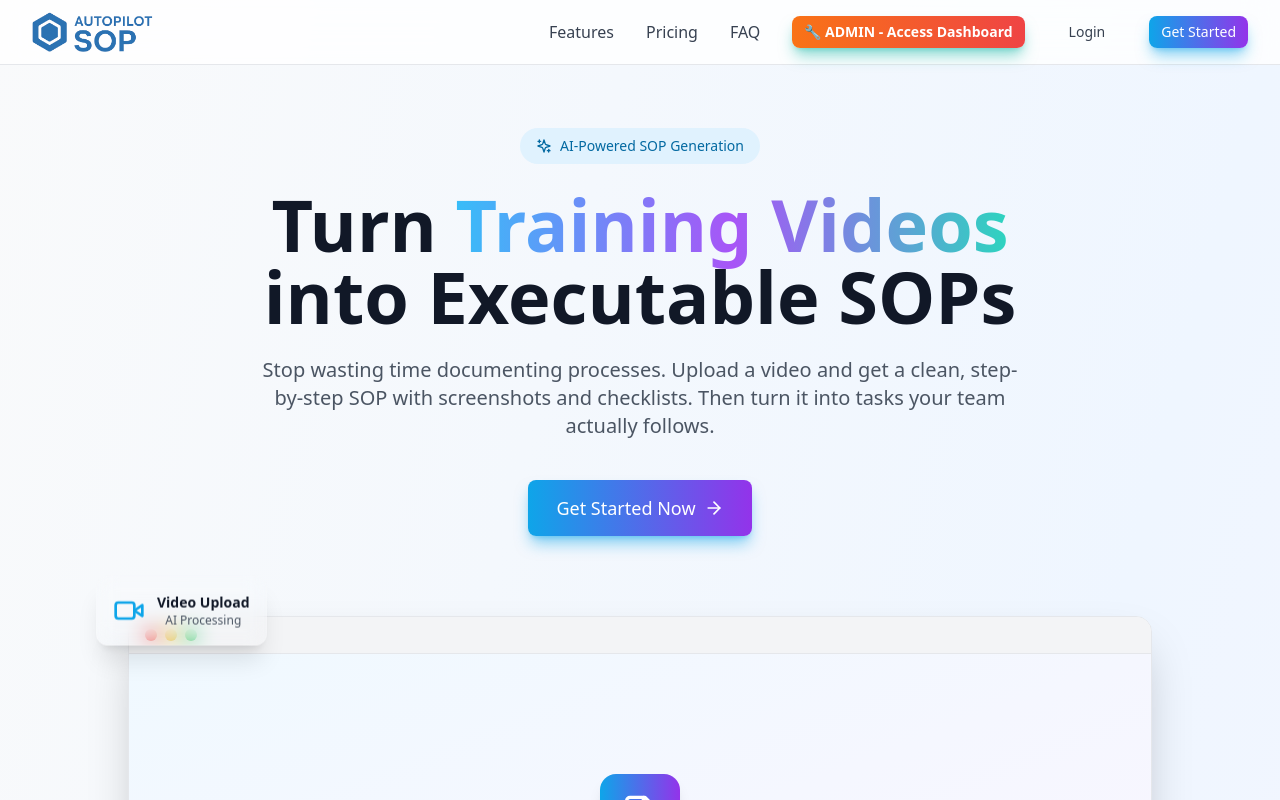
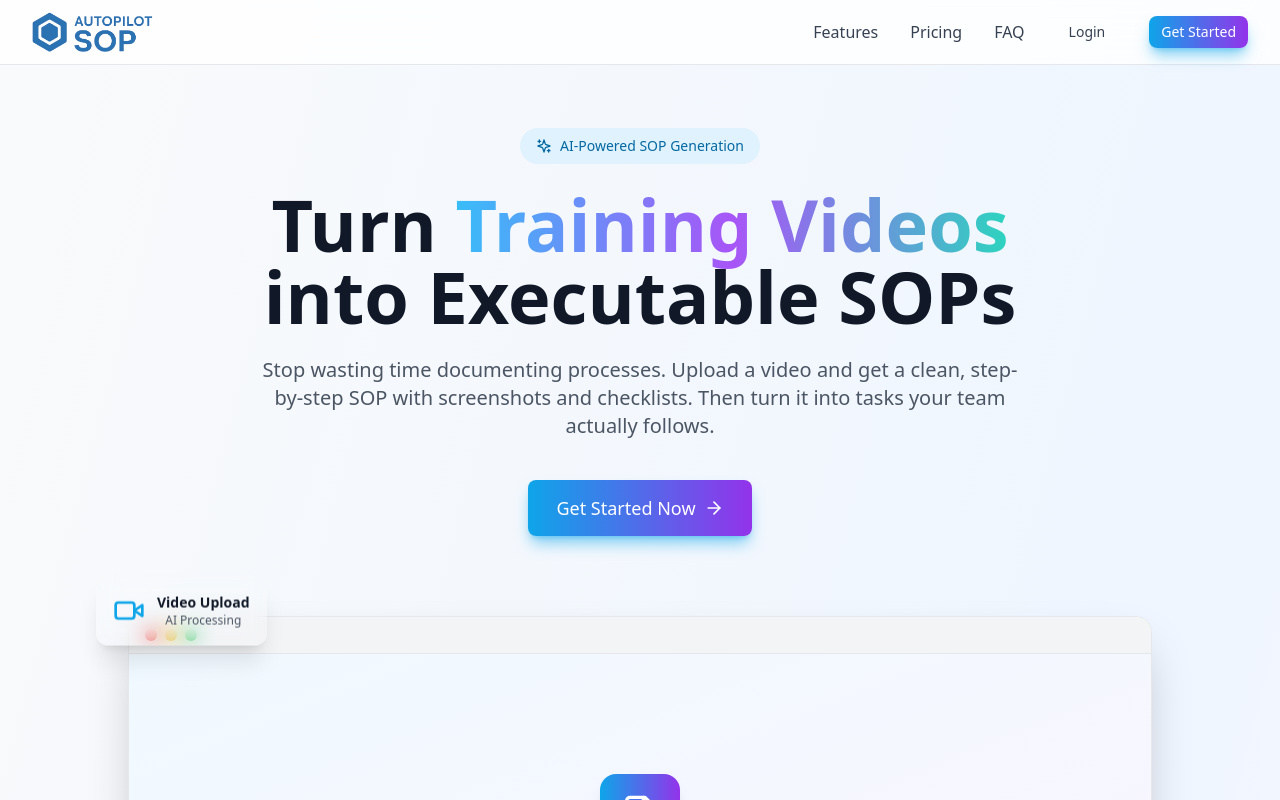
Before and after one commit to sammitchell20013-gif/Autopilot-sop, a Next.js app: page / in a window 1280 px wide. Shown: the top 800 px of the page. Built offline with nearby package versions, Linux system fonts and the light colour scheme.

Commit message:
Remove admin dashboard button from navigation

```diff
--- a/app/page.tsx
+++ b/app/page.tsx
@@ -34,17 +34,6 @@ export default function HomePage() {
             </Link>
 
             <div className="flex items-center space-x-3">
-              {/* TEMPORARY ADMIN BUTTON - Visible on all screens */}
-              <Link href="/app/dashboard" className="md:hidden">
-                <Button
-                  variant="secondary"
-                  size="sm"
-                  className="bg-gradient-to-r from-orange-500 to-red-500 text-white hover:from-orange-600 hover:to-red-600 shadow-lg font-semibold"
-                >
-                  🔧 ADMIN
-                </Button>
-              </Link>
-
               <div className="hidden md:flex items-center space-x-8">
                 <a href="#features" className="text-gray-700 dark:text-gray-300 hover:text-primary-600 transition-colors">
                   Features
@@ -55,17 +44,6 @@ export default function HomePage() {
                 <a href="#faq" className="text-gray-700 dark:text-gray-300 hover:text-primary-600 transition-colors">
                   FAQ
                 </a>
-
-                {/* TEMPORARY ADMIN BUTTON - Remove before final production */}
-                <Link href="/app/dashboard">
-                  <Button
-                    variant="secondary"
-                    size="sm"
-                    className="bg-gradient-to-r from-orange-500 to-red-500 text-white hover:from-orange-600 hover:to-red-600 shadow-lg font-semibold"
-                  >
-                    🔧 ADMIN - Access Dashboard
-                  </Button>
-                </Link>
 
                 <Link href="/login">
                   <Button variant="ghost" size="sm">Login</Button>
```
